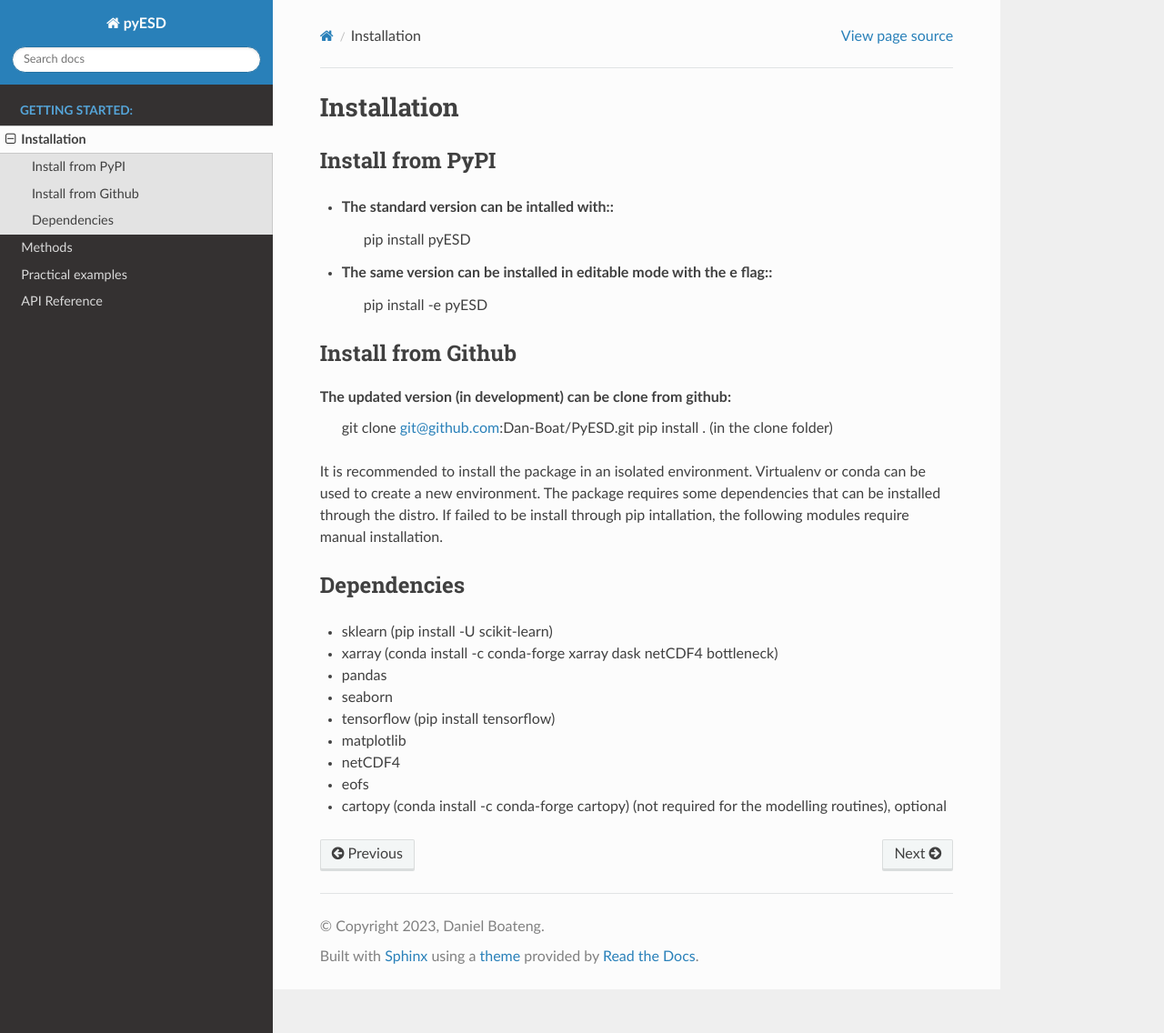
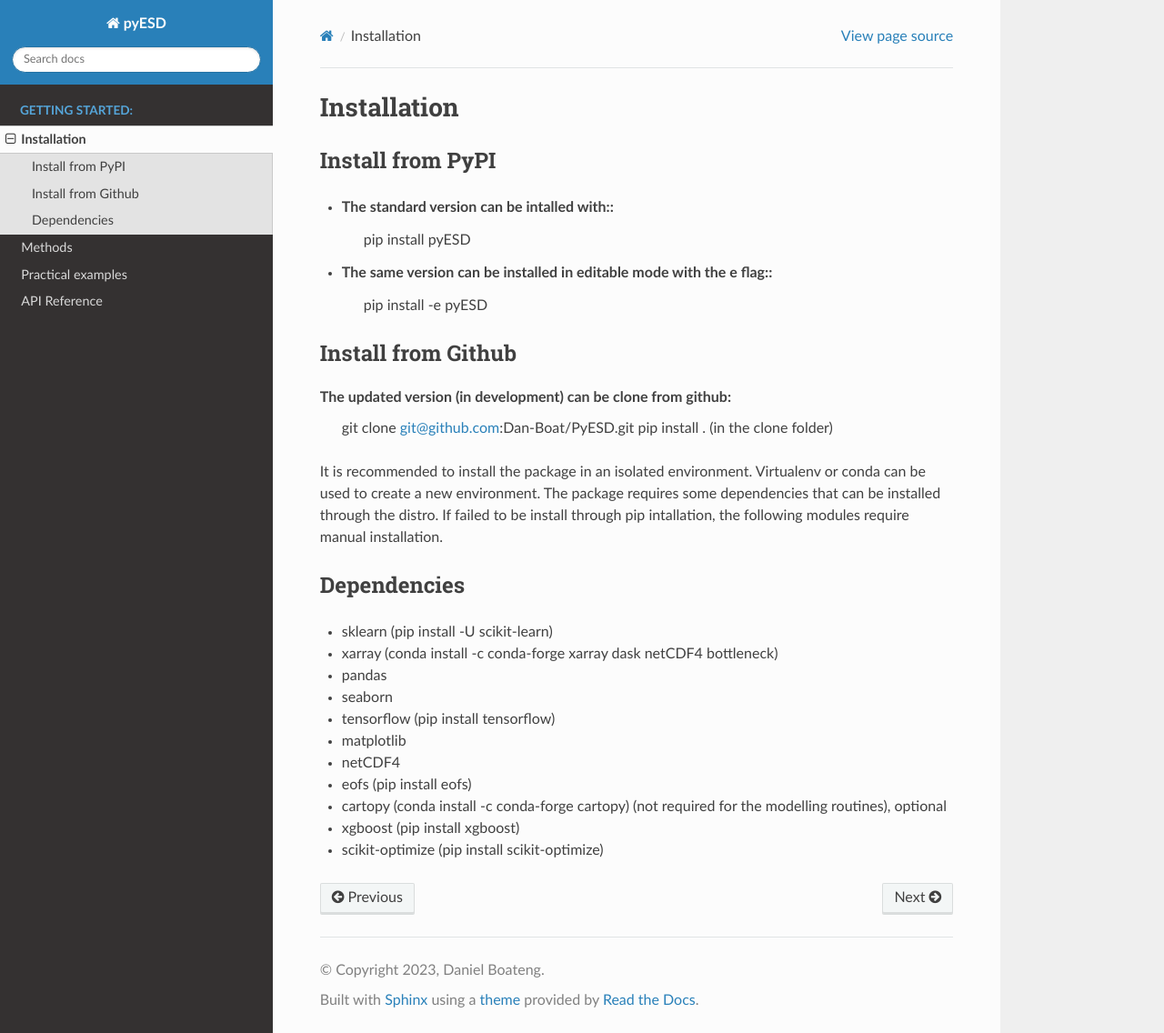
Before and after one commit to Dan-Boat/PyESD, a Sphinx documentation site: the page built from docs/source/installation.rst, in a window 1280 px wide and 1136 px high. Shown: the whole window at 91% size. Built offline with Sphinx 7.4.7 and the Read the Docs theme 2.0.0, drawn with Linux system fonts in a browser that asks for light colours.

```diff
--- a/docs/source/installation.rst
+++ b/docs/source/installation.rst
@@ -30,5 +30,7 @@ Dependencies
 - tensorflow (pip install tensorflow)
 - matplotlib
 - netCDF4
-- eofs
+- eofs (pip install eofs)
 - cartopy (conda install -c conda-forge cartopy) (not required for the modelling routines), optional
+- xgboost (pip install xgboost)
+- scikit-optimize (pip install scikit-optimize)
--- a/docs/source/readme.rst
+++ /dev/null
@@ -1 +0,0 @@
-.. include:: ../../READ.md
```
Also changed, not shown: docs/source/index.rst (+6 -7 lines), docs/source/pyESD.rst (+4 -4 lines).
